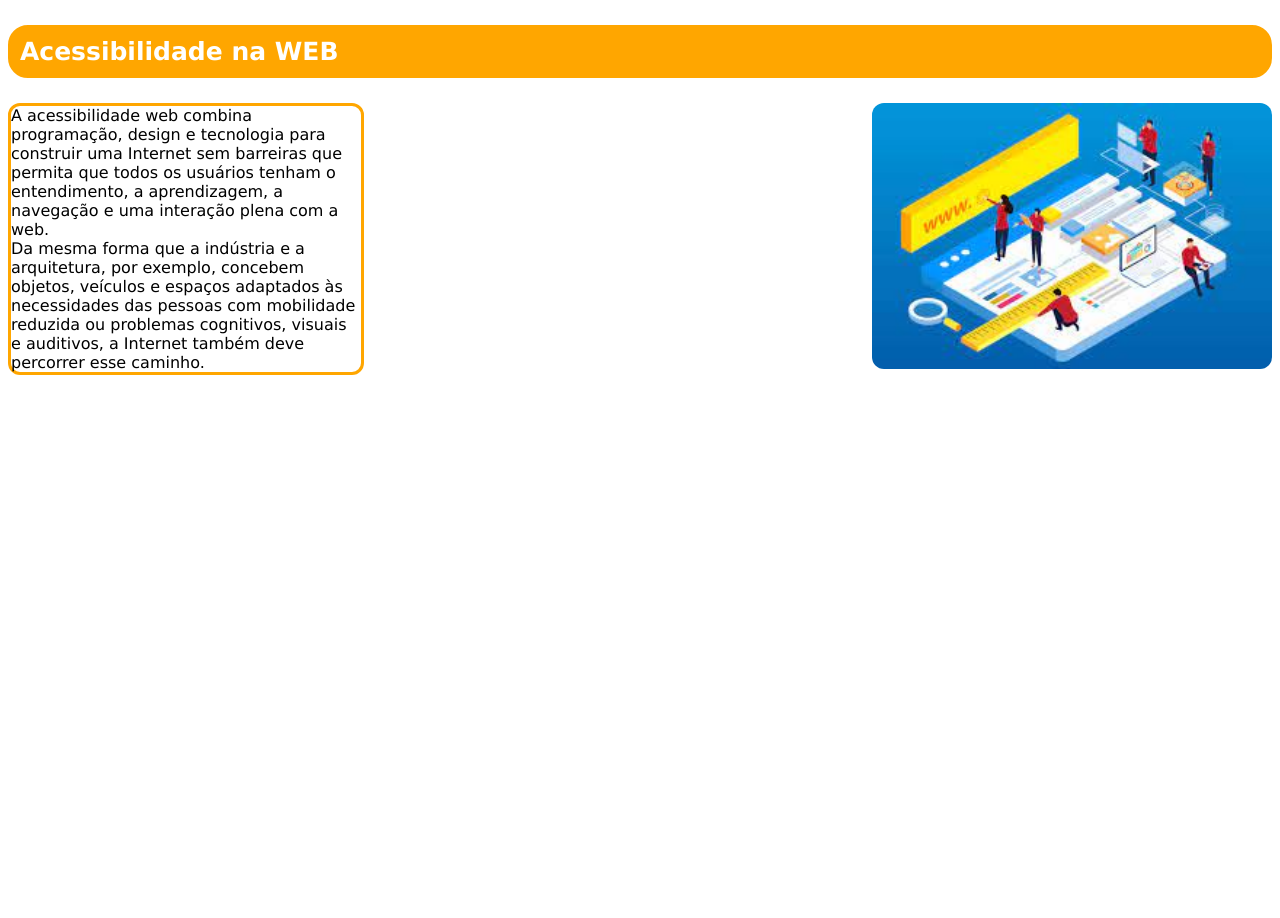
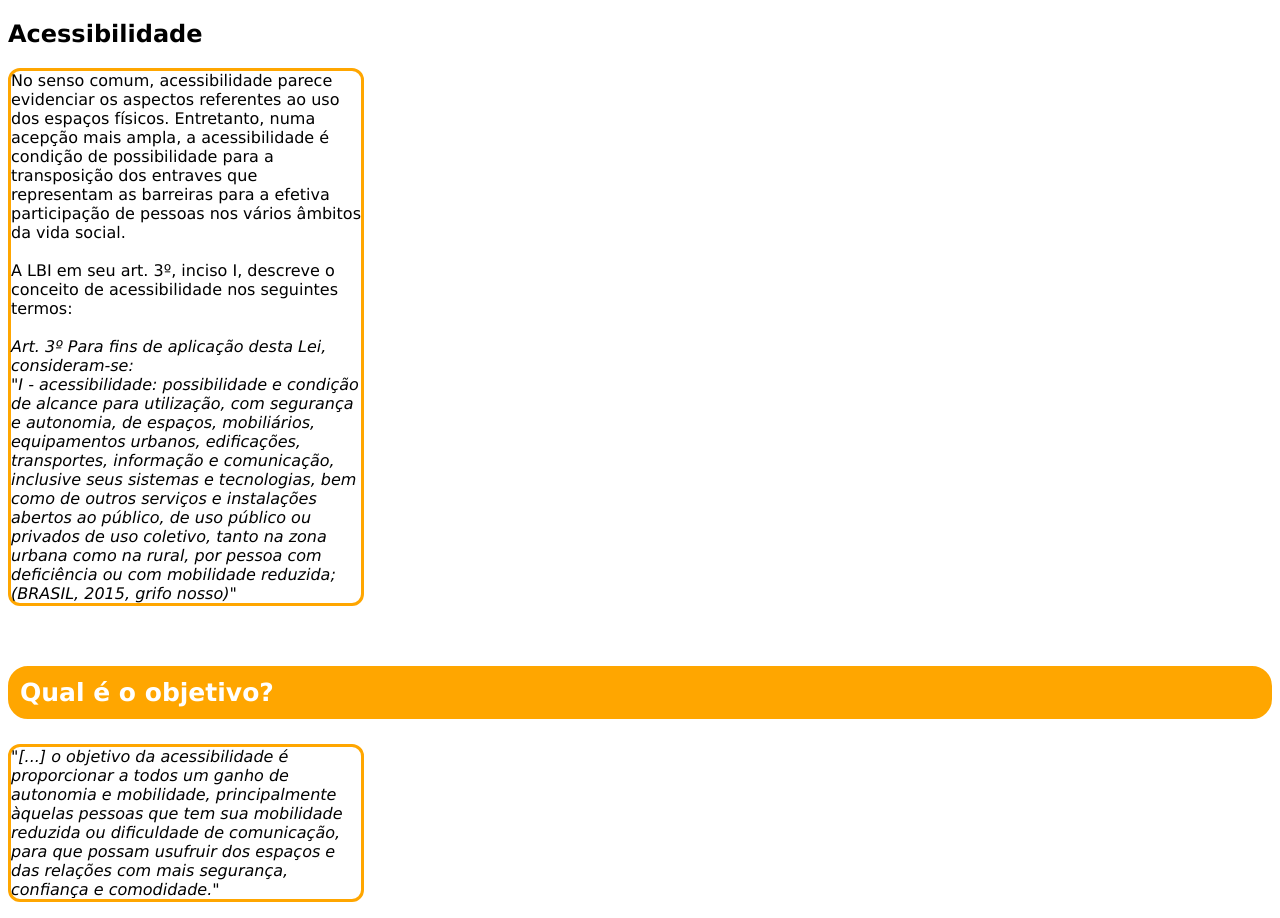
Before and after one commit to Gonezh3215/AcessibilidadadeWeb, a plain HTML site: page index.html in a window 1280 px wide. Before the commit the page ends 800 px from the top, so only its background shows below. Drawn offline with Linux system fonts and the light colour scheme.

Commit message:
Add files via upload

```diff
--- a/index.html
+++ b/index.html
@@ -1,18 +1,30 @@
 <!DOCTYPE html>
 <html lang="en">
+
 <head>
-    <meta charset="UTF-8">
-    <meta http-equiv="X-UA-Compatible" content="IE=edge">
-    <meta name="viewport" content="width=device-width, initial-scale=1.0">
-    <title>Document</title>
-    <link href="style.css" rel="stylesheet"/>
+  <meta charset="UTF-8">
+  <meta http-equiv="X-UA-Compatible" content="IE=edge">
+  <meta name="viewport" content="width=device-width, initial-scale=1.0">
+  <title>Document</title>
+  <link href="style.css" rel="stylesheet" />
 </head>
+
 <body>
 
-    <h3>Acessibilidade na WEB</h3>
-    <img src="/imgs/acces.jpg">
-    <p>A acessibilidade web combina programação, design e tecnologia para construir uma Internet sem barreiras que permita que todos os usuários tenham o entendimento, a aprendizagem, a navegação e uma interação plena com a web.<br> Da mesma forma que a indústria e a arquitetura, por exemplo, concebem objetos, veículos e espaços adaptados às necessidades das pessoas com mobilidade reduzida ou problemas cognitivos, visuais e auditivos, a Internet também deve percorrer esse caminho.</p>
+  <h2>Acessibilidade</h2>
+    <p>No senso comum, acessibilidade parece evidenciar os aspectos referentes ao uso dos espaços físicos. Entretanto, numa acepção mais ampla, a acessibilidade é condição de possibilidade para a transposição dos entraves que representam as barreiras para a efetiva participação de pessoas nos vários âmbitos da vida social.<br>
+        <br>
+        A LBI em seu art. 3º, inciso I, descreve o conceito de acessibilidade nos seguintes termos:
+        <br>
+       <br>
+       <i>Art. 3º Para fins de aplicação desta Lei, consideram-se:</i>
+        <br>
+       <i>"I - acessibilidade: possibilidade e condição de alcance para utilização, com segurança e autonomia, de espaços, mobiliários, equipamentos urbanos, edificações, transportes, informação e comunicação, inclusive seus sistemas e tecnologias, bem como de outros serviços e instalações abertos ao público, de uso público ou privados de uso coletivo, tanto na zona urbana como na rural, por pessoa com deficiência ou com mobilidade reduzida;<br> (BRASIL, 2015, grifo nosso)"</i>
+    </p>
 
+  <br>
+  <h3>Qual é o objetivo?</h3>
+    <p><i>"[...] o objetivo da acessibilidade é proporcionar a todos um ganho de autonomia e mobilidade, principalmente àquelas pessoas que tem sua mobilidade reduzida ou dificuldade de comunicação, para que possam usufruir dos espaços e das relações com mais segurança, confiança e comodidade."</i></p>
+</body>
 
-</body>
 </html>
```
